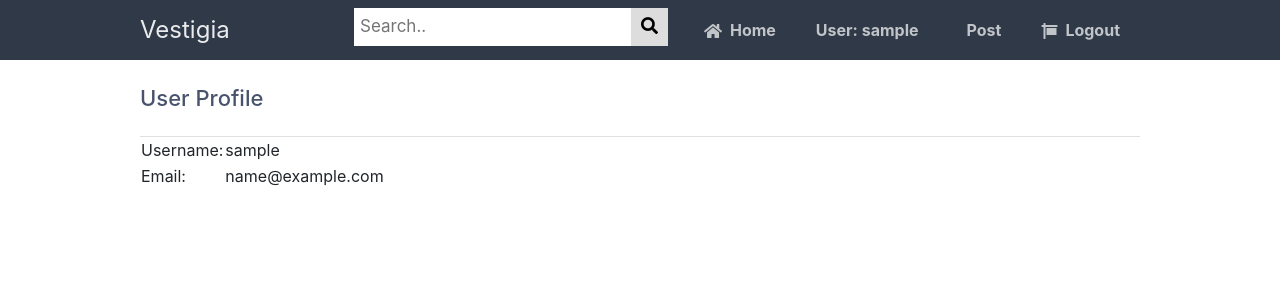
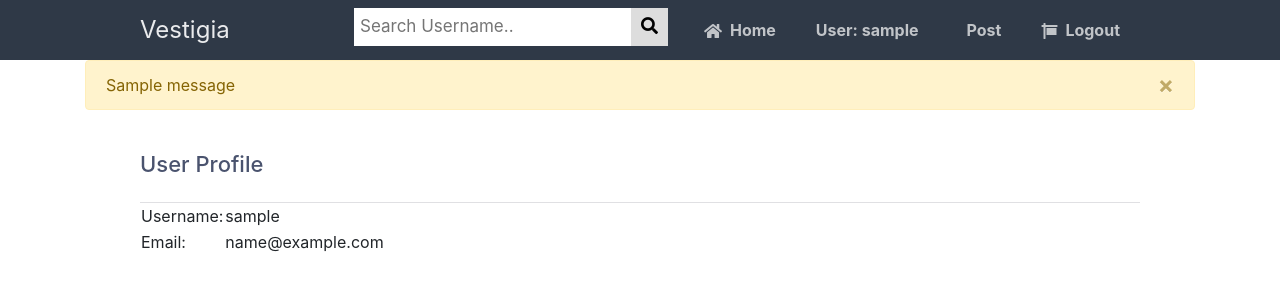
Before and after one commit to sqiu001/Vestigia, a Flask app: page /profile/ in a window 1280 px wide. Shown: the top 300 px of the page. Run offline with Flask 2, Linux system fonts and the light colour scheme; the visitor is signed in with stand-in values (Sample User, id 1); tables that the repository leaves empty hold one stand-in row (values such as "Sample post"); one stand-in notice (Sample message) is shown; some libraries are stand-ins or nearby versions.

Commit message:
fixed pop up message. Edited search in main.py and profile.html

```diff
--- a/main.py
+++ b/main.py
@@ -239,9 +239,8 @@ def search():
         account = cursor.fetchone()
         if account:
             return render_template('profile.html', poster_account=account)
-        else:
-            msg = 'User does not exist'
-            return render_template('index.html', msg=msg)
+    flash('User does not exist')
+    return render_template('profile.html')
 
 
 # @app.route('/users/', methods=['GET', 'POST'])
--- a/templates/layout.html
+++ b/templates/layout.html
@@ -19,8 +19,10 @@
 			<div>
 				<h1>Vestigia</h1>
 				{% if account %}
-    					<form action="{{ url_for('search') }}" method="post" class="search">
-      							<input type="text" placeholder="Search.." name="username">
+    					<form action="{{ url_for('search') }}" method="post" class="active">
+							<label for="username">
+							</label>
+      							<input type="text" placeholder="Search Username.." name="username" id="username">
 								<button type="submit"><i class="fa fa-search"></i></button>
     					</form>
 					<a href="/"><i class="fas fa-home"></i>Home</a>
--- a/templates/profile.html
+++ b/templates/profile.html
@@ -18,8 +18,28 @@
                 <td>{{ poster_account.email }}</td>
             </tr>
         </table>
-    </div>
     {% else %}
+        <div class="container" style="min-height:100% width:80%">
+	        {% with messages = get_flashed_messages() %}
+	            {% if messages %}
+	                {% for message in messages %}
+		            <div class="alert alert-warning alert-dismissible" role="alert">
+		            <button type="button" class="close" data-dismiss="alert" aria-label="Close"><span aria-hidden="true">×</span></button>
+			        {{message}}
+		            </div>
+		            {% endfor %}
+	            {% endif %}
+	        {% endwith %}
+            {% block body %}{% endblock %}
+	    </div>
+
+	    <script src="//code.jquery.com/jquery-1.11.1.min.js"></script>
+	    <script type="text/javascript" src="{{ url_for('static', filename='js/bootstrap.min.js') }}"></script>
+        <script>
+            $('#flash-overlay-modal').modal();
+        </script>
+        </div>
+
     <div class="content">
         <h2>User Profile</h2>
         <table>
```
